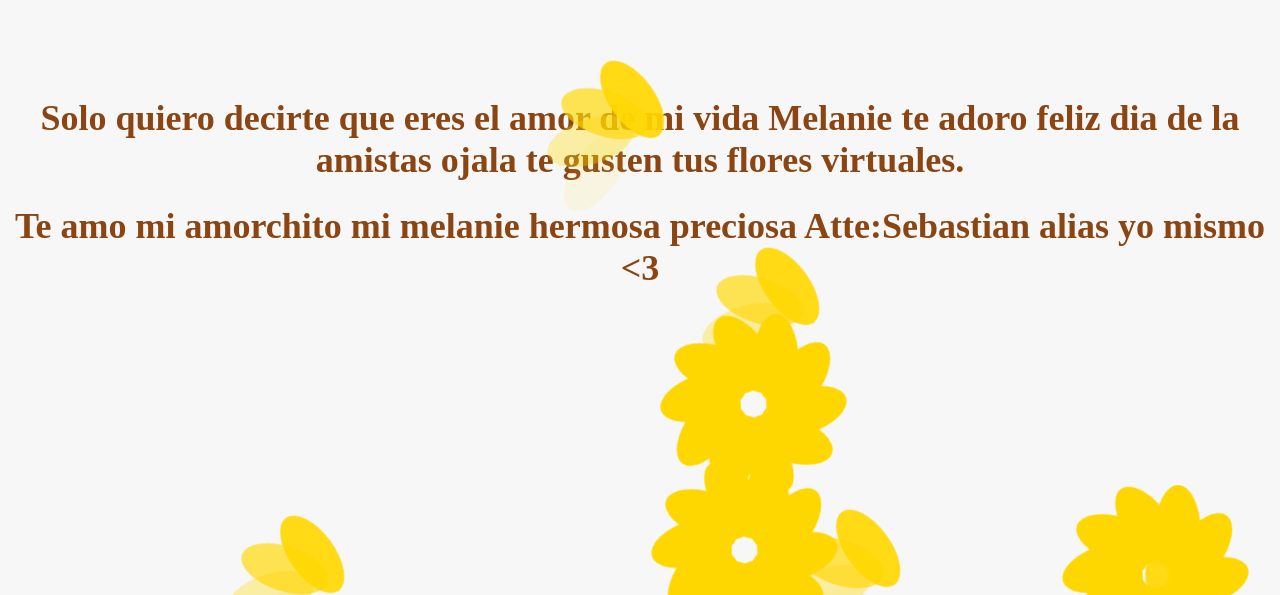
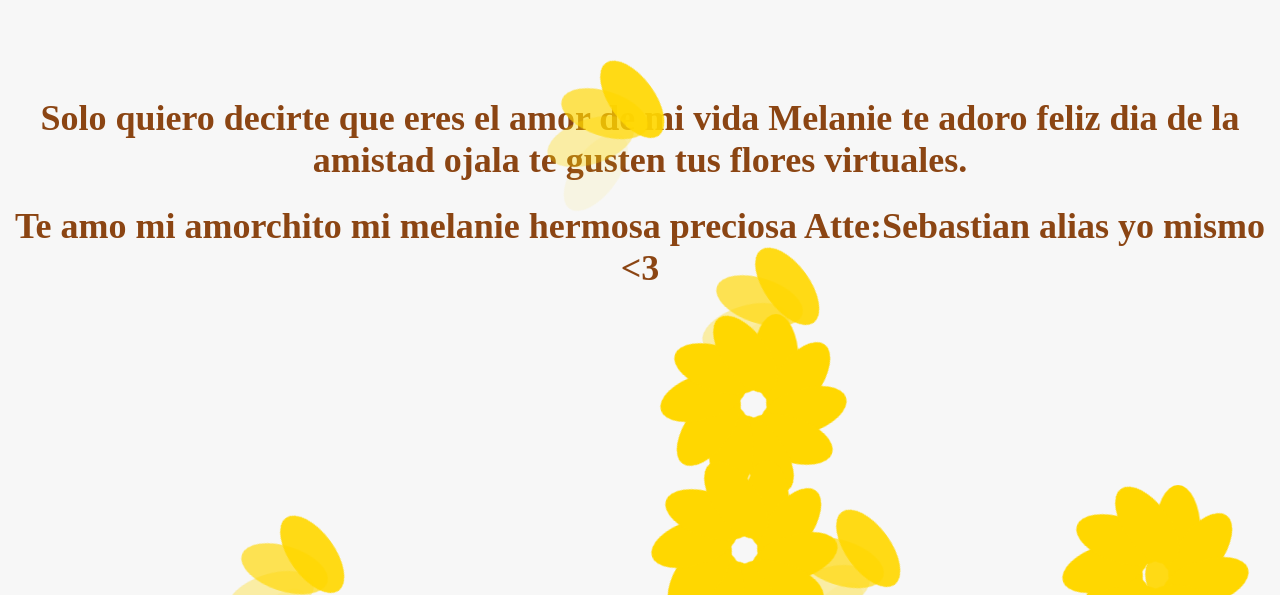
Before and after one commit to pyzco/amoamelanie.github.io, a plain HTML site: page index.html in a window 1280 px wide. Shown: the part 205-800 px from the top of the page. Drawn offline with Linux system fonts and the light colour scheme.

Commit message:
Update index.html

```diff
--- a/index.html
+++ b/index.html
@@ -8,7 +8,7 @@
 </head>
 <body>
     <div class="container">
-        <h1>Solo quiero decirte que eres el amor de mi vida Melanie te adoro feliz dia de la amistas ojala te gusten tus flores virtuales.</h1>
+        <h1>Solo quiero decirte que eres el amor de mi vida Melanie te adoro feliz dia de la amistad ojala te gusten tus flores virtuales.</h1>
         <h1>Te amo mi amorchito mi melanie hermosa preciosa Atte:Sebastian alias yo mismo <3</h1>
         <div class="flower-container">
             <!-- Las flores se agregarán y eliminarán aquí mediante JavaScript -->
```
